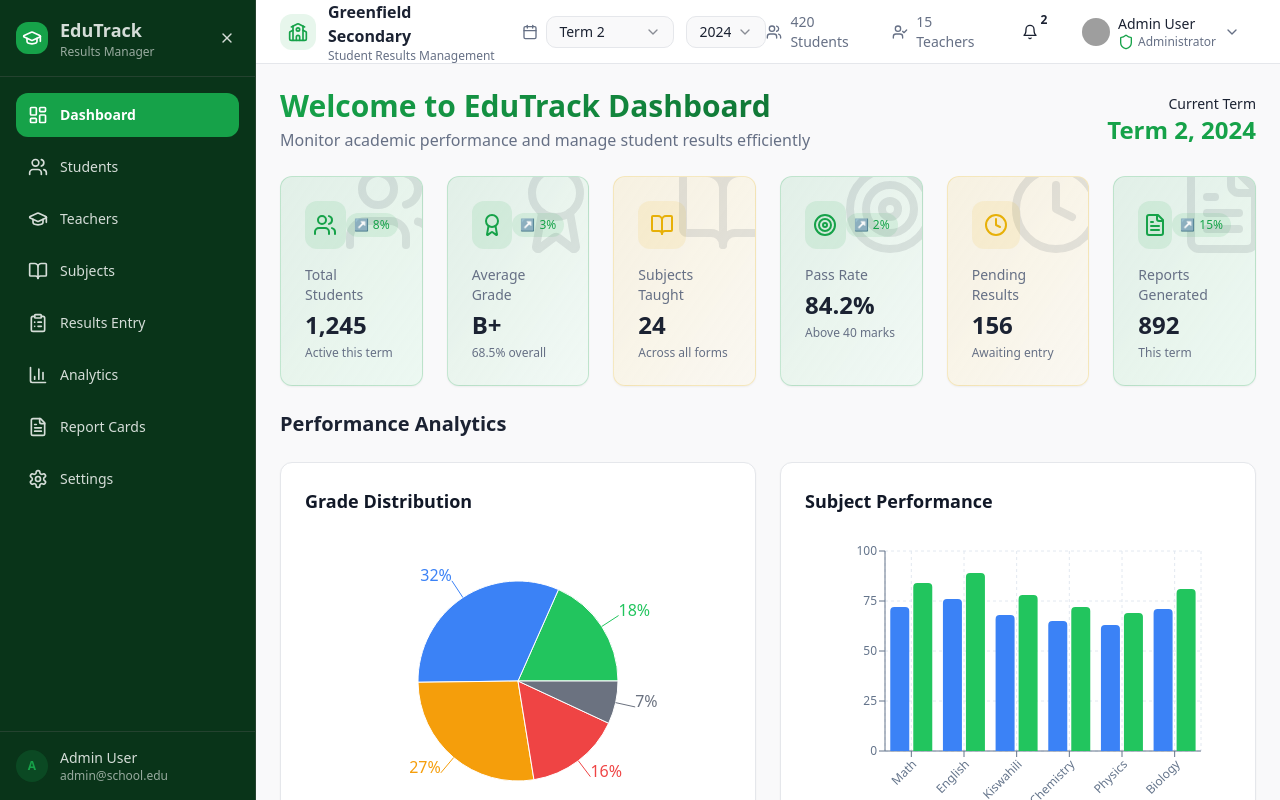
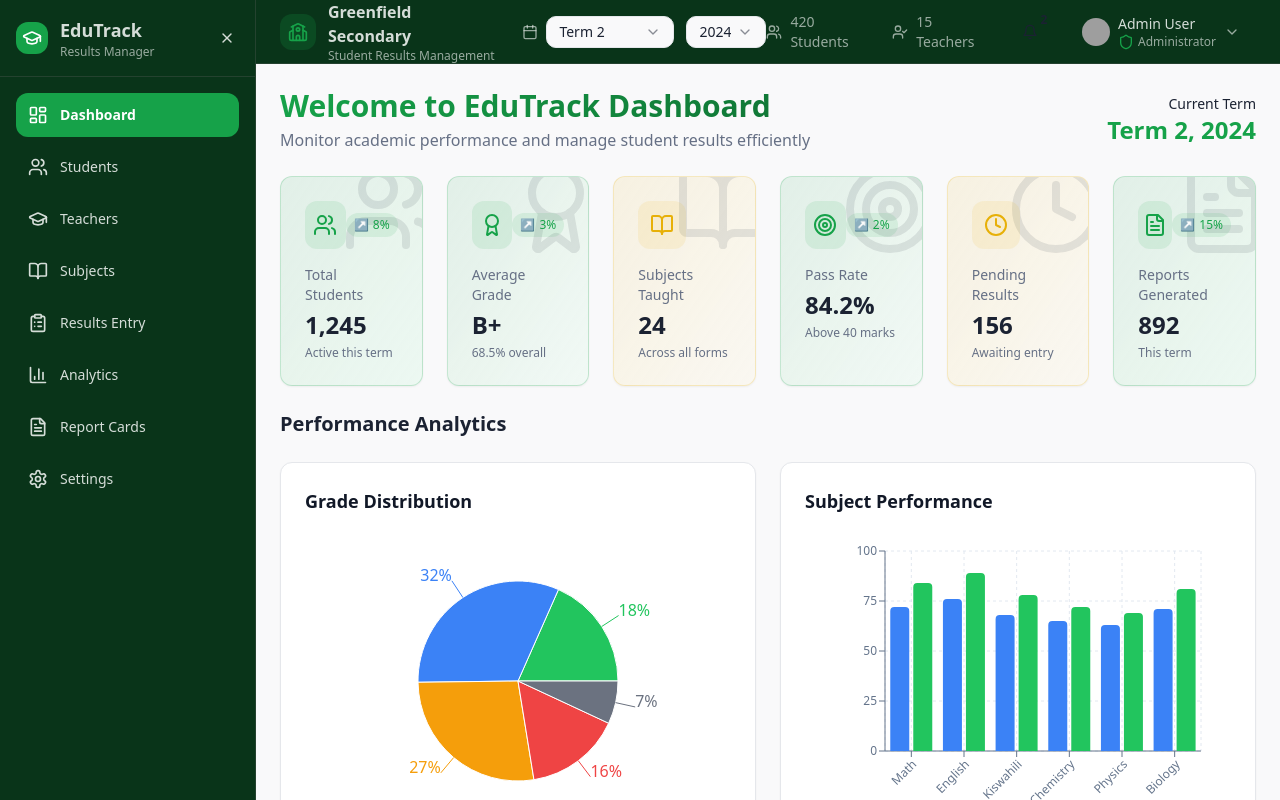
Before and after one commit to PLP-MERN-Stack-Development/week-8-capstone_-JOSE7H, a React (Vite) app: page / in a window 1280 px wide. Shown: the top 800 px of the page. Built offline with nearby package versions, Linux system fonts and the light colour scheme; grey boxes are pictures that could not be loaded.

Commit message:
Fix navbar and sidebar.
Change the horizontal navbar background color to green. Extend the vertical navbar to the footer.

```diff
--- a/src/components/EduSidebar.tsx
+++ b/src/components/EduSidebar.tsx
@@ -34,7 +34,7 @@ export function EduSidebar({ activeSection, onSectionChange }: EduSidebarProps)
 
   return (
     <div className={cn(
-      "h-screen bg-sidebar border-r border-sidebar-border transition-all duration-300 flex flex-col",
+      "bg-sidebar border-r border-sidebar-border transition-all duration-300 flex flex-col",
       isCollapsed ? "w-16" : "w-64"
     )}>
       {/* Header */}
--- a/src/components/TopNavbar.tsx
+++ b/src/components/TopNavbar.tsx
@@ -67,22 +67,22 @@ export const TopNavbar = ({ currentTerm, currentYear }: TopNavbarProps) => {
   };
 
   return (
-    <div className="h-16 border-b bg-card flex items-center justify-between px-6">
+    <div className="h-16 border-b bg-sidebar border-sidebar-border flex items-center justify-between px-6">
       {/* Left section - School info and term selector */}
       <div className="flex items-center gap-6">
         <div className="flex items-center gap-3">
-          <div className="p-2 bg-primary/10 rounded-lg">
-            <School className="w-5 h-5 text-primary" />
+          <div className="p-2 bg-sidebar-accent/20 rounded-lg">
+            <School className="w-5 h-5 text-sidebar-accent" />
           </div>
           <div>
-            <h2 className="font-semibold text-foreground">Greenfield Secondary</h2>
-            <p className="text-xs text-muted-foreground">Student Results Management</p>
+            <h2 className="font-semibold text-sidebar-foreground">Greenfield Secondary</h2>
+            <p className="text-xs text-sidebar-foreground/70">Student Results Management</p>
           </div>
         </div>
 
         <div className="flex items-center gap-3">
           <div className="flex items-center gap-2">
-            <Calendar className="w-4 h-4 text-muted-foreground" />
+            <Calendar className="w-4 h-4 text-sidebar-foreground/70" />
             <Select value={selectedTerm} onValueChange={handleTermChange}>
               <SelectTrigger className="w-32 h-8">
                 <SelectValue />
@@ -113,12 +113,12 @@ export const TopNavbar = ({ currentTerm, currentYear }: TopNavbarProps) => {
         {/* Quick Stats */}
         <div className="hidden md:flex items-center gap-4 text-sm">
           <div className="flex items-center gap-2">
-            <Users className="w-4 h-4 text-muted-foreground" />
-            <span className="text-muted-foreground">420 Students</span>
+            <Users className="w-4 h-4 text-sidebar-foreground/70" />
+            <span className="text-sidebar-foreground/70">420 Students</span>
           </div>
           <div className="flex items-center gap-2">
-            <UserCheck className="w-4 h-4 text-muted-foreground" />
-            <span className="text-muted-foreground">15 Teachers</span>
+            <UserCheck className="w-4 h-4 text-sidebar-foreground/70" />
+            <span className="text-sidebar-foreground/70">15 Teachers</span>
           </div>
         </div>
 
@@ -169,18 +169,18 @@ export const TopNavbar = ({ currentTerm, currentYear }: TopNavbarProps) => {
             <Button variant="ghost" className="flex items-center gap-2 h-9">
               <Avatar className="w-7 h-7">
                 <AvatarImage src="/placeholder-avatar.jpg" alt="Admin" />
-                <AvatarFallback className="bg-primary text-primary-foreground text-xs">
+                <AvatarFallback className="bg-sidebar-accent text-sidebar-accent-foreground text-xs">
                   AD
                 </AvatarFallback>
               </Avatar>
               <div className="hidden md:flex flex-col items-start">
-                <span className="text-sm font-medium">Admin User</span>
+                <span className="text-sm font-medium text-sidebar-foreground">Admin User</span>
                 <div className="flex items-center gap-1">
-                  <Shield className="w-3 h-3 text-primary" />
-                  <span className="text-xs text-muted-foreground">Administrator</span>
+                  <Shield className="w-3 h-3 text-sidebar-accent" />
+                  <span className="text-xs text-sidebar-foreground/70">Administrator</span>
                 </div>
               </div>
-              <ChevronDown className="w-4 h-4 text-muted-foreground" />
+              <ChevronDown className="w-4 h-4 text-sidebar-foreground/70" />
             </Button>
           </DropdownMenuTrigger>
           <DropdownMenuContent align="end" className="w-56">
```
